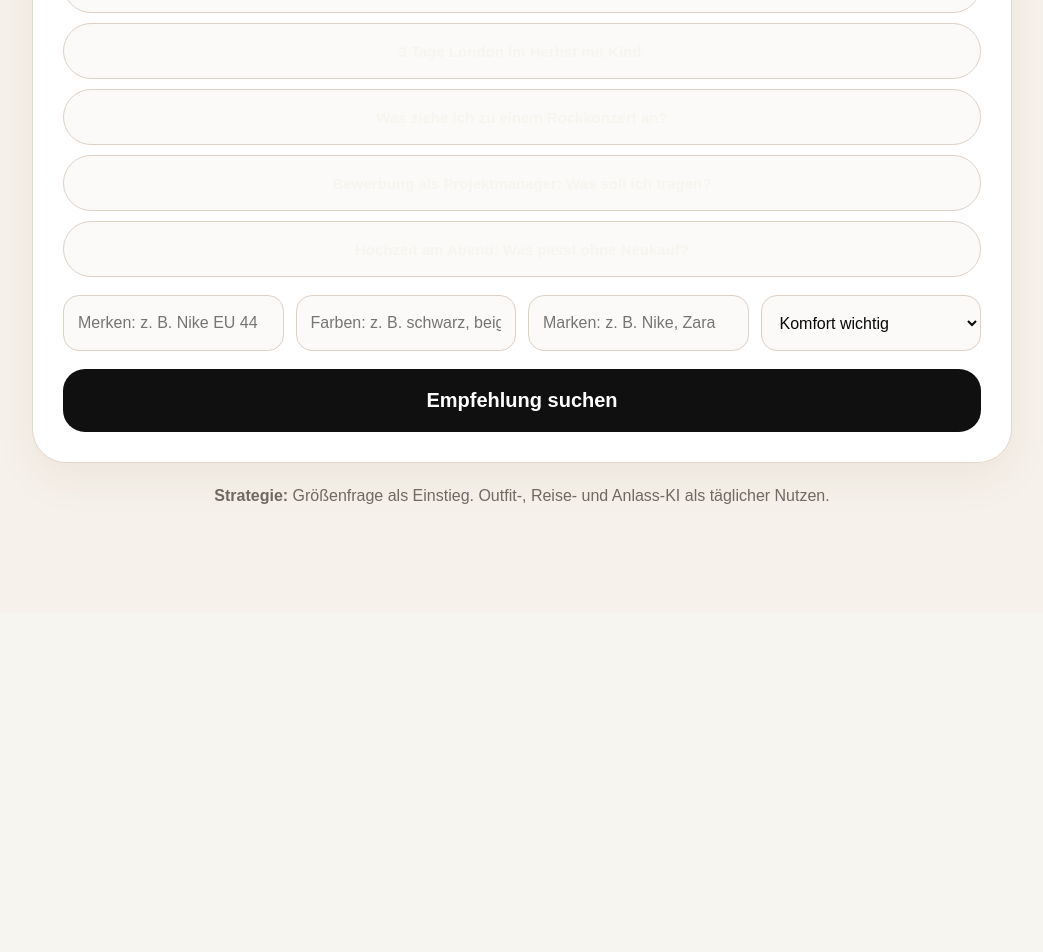
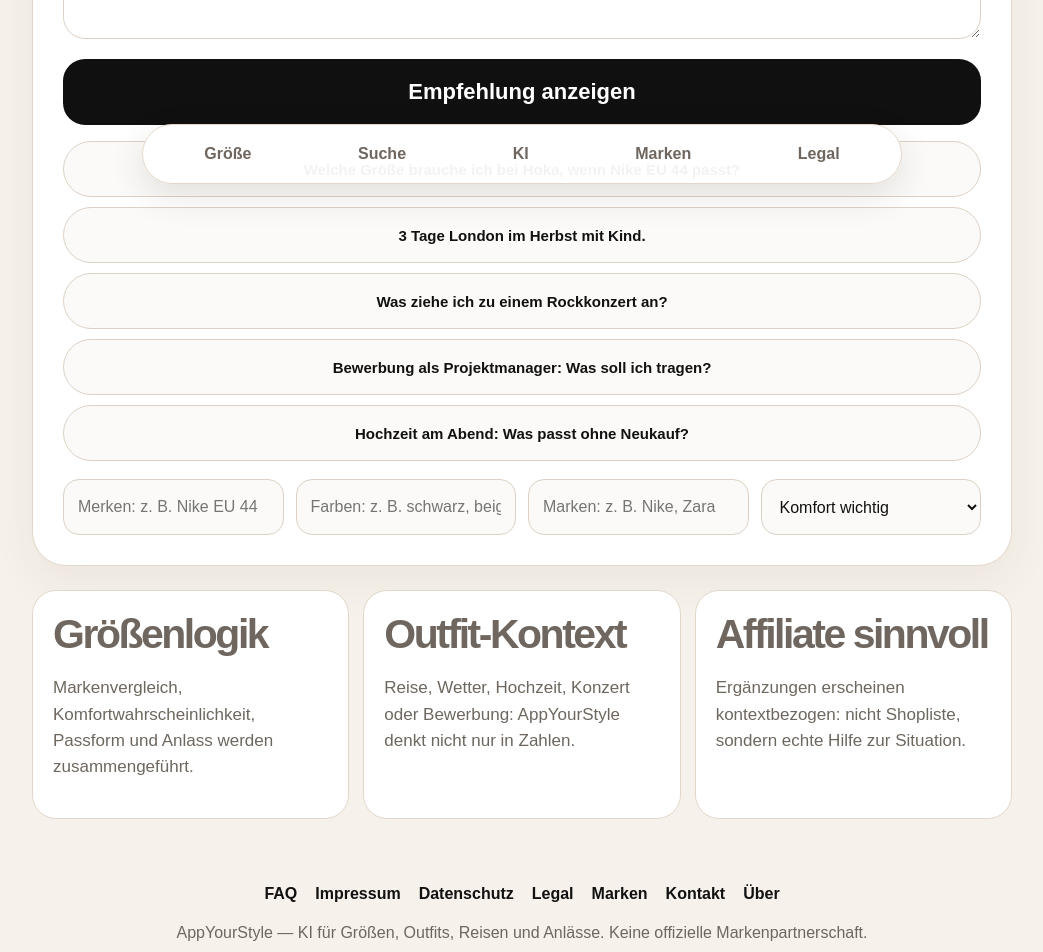
Before and after one commit to App060111/appyourstyle, a Next.js app: page / in a window 1280 px wide. Shown: the part 600-1552 px from the top of the page, without its empty margins (118-1161 px from the left). Before the commit the page ends 1351 px from the top, so only its background shows below. Built offline with nearby package versions, Linux system fonts and the light colour scheme.

Commit message:
Update page.jsx

```diff
--- a/app/page.jsx
+++ b/app/page.jsx
@@ -17,26 +17,37 @@ const DEFAULT_PRODUCTS = [
   { label: "Packtasche", reason: "hilft bei kurzen Trips mit Kind", url: "#" }
 ];
 
+const NAV_LINKS = [
+  { href: "/", label: "Größe" },
+  { href: "/ai-search", label: "Suche" },
+  { href: "/KI-Suche", label: "KI" },
+  { href: "/Marken", label: "Marken" },
+  { href: "/Legal", label: "Legal" }
+];
+
+const FOOTER_LINKS = [
+  { href: "/FAQ", label: "FAQ" },
+  { href: "/Impressum", label: "Impressum" },
+  { href: "/Datenschutz", label: "Datenschutz" },
+  { href: "/Legal", label: "Legal" },
+  { href: "/Marken", label: "Marken" },
+  { href: "/Kontakt", label: "Kontakt" },
+  { href: "/Über", label: "Über" }
+];
+
 function safeText(value, fallback = "") {
   if (typeof value === "string") return value;
   if (value === null || value === undefined) return fallback;
-  try {
-    return JSON.stringify(value, null, 2);
-  } catch {
-    return fallback;
-  }
+  try { return JSON.stringify(value, null, 2); } catch { return fallback; }
 }
 
 function normalizeProducts(value) {
   if (!Array.isArray(value)) return DEFAULT_PRODUCTS;
-  const mapped = value
-    .filter(Boolean)
-    .map((item) => ({
-      label: safeText(item?.label || item?.name, "Sinnvolle Ergänzung"),
-      reason: safeText(item?.reason || item?.why, "passt zur Situation"),
-      url: safeText(item?.url, "#")
-    }))
-    .filter((item) => item.label);
+  const mapped = value.filter(Boolean).map((item) => ({
+    label: safeText(item?.label || item?.name, "Sinnvolle Ergänzung"),
+    reason: safeText(item?.reason || item?.why, "passt zur Situation"),
+    url: safeText(item?.url, "#")
+  })).filter((item) => item.label);
   return mapped.length ? mapped : DEFAULT_PRODUCTS;
 }
 
@@ -47,31 +58,17 @@ export default function AppYourStylePage() {
   const [products, setProducts] = useState(DEFAULT_PRODUCTS);
   const [loading, setLoading] = useState(false);
   const [notice, setNotice] = useState("");
-  const [memory, setMemory] = useState({
-    sizes: "",
-    favoriteColors: "",
-    comfort: "bequem",
-    brands: ""
-  });
+  const [memory, setMemory] = useState({ sizes: "", favoriteColors: "", comfort: "bequem", brands: "" });
 
   useEffect(() => {
     try {
       const saved = window.localStorage.getItem("appyourstyle_context_memory");
-      if (saved) {
-        const parsed = JSON.parse(saved);
-        setMemory((prev) => ({ ...prev, ...parsed }));
-      }
-    } catch {
-      // LocalStorage darf die App nie blockieren.
-    }
+      if (saved) setMemory((prev) => ({ ...prev, ...JSON.parse(saved) }));
+    } catch {}
   }, []);
 
   useEffect(() => {
-    try {
-      window.localStorage.setItem("appyourstyle_context_memory", JSON.stringify(memory));
-    } catch {
-      // LocalStorage darf die App nie blockieren.
-    }
+    try { window.localStorage.setItem("appyourstyle_context_memory", JSON.stringify(memory)); } catch {}
   }, [memory]);
 
   const contextLabel = useMemo(() => {
@@ -95,34 +92,14 @@ export default function AppYourStylePage() {
         headers: { "Content-Type": "application/json" },
         body: JSON.stringify({ query, frage: query, memory })
       });
-
-      const data = await response.json().catch(() => ({
-        success: false,
-        result: "Die API hat keine lesbare JSON-Antwort geliefert."
-      }));
-
-      const nextAnswer = safeText(
-        data?.result || data?.answer || data?.analysis || data?.message,
-        "Keine Antwort erhalten."
-      );
-
-      setAnswer(nextAnswer);
-      setVisualPrompt(
-        safeText(
-          data?.visualPrompt || data?.imagePrompt,
-          "Realistische Outfit-Situation mit Wettergefühl, Layering und Komfort."
-        )
-      );
+      const data = await response.json().catch(() => ({ success: false, result: "Die API hat keine lesbare JSON-Antwort geliefert." }));
+      setAnswer(safeText(data?.result || data?.answer || data?.analysis || data?.message, "Keine Antwort erhalten."));
+      setVisualPrompt(safeText(data?.visualPrompt || data?.imagePrompt, "Realistische Outfit-Situation mit Wettergefühl, Layering und Komfort."));
       setProducts(normalizeProducts(data?.products));
-
-      if (!response.ok || (data?.mode && data.mode !== "openai")) {
-        setNotice("Fallback aktiv: AppYourStyle bleibt stabil, auch wenn die Live-KI nicht antwortet.");
-      }
-    } catch (error) {
+      if (!response.ok || (data?.mode && data.mode !== "openai")) setNotice("Fallback aktiv: AppYourStyle bleibt stabil, auch wenn die Live-KI nicht antwortet.");
+    } catch {
       setNotice("Fallback aktiv: Verbindung konnte nicht erreicht werden.");
-      setAnswer(
-        "AppYourStyle Empfehlung: Wähle zuerst den bequemsten vorhandenen Look. Bei viel Laufweg oder Reise sind bequeme Schuhe, Layering und wetterfeste Ergänzungen wichtiger als ein komplett neuer Kauf."
-      );
+      setAnswer("AppYourStyle Empfehlung: Wähle zuerst den bequemsten vorhandenen Look. Bei viel Laufweg oder Reise sind bequeme Schuhe, Layering und wetterfeste Ergänzungen wichtiger als ein komplett neuer Kauf.");
       setVisualPrompt("Komfortabler, wetterangepasster Outfitlook mit vorhandener Kleidung und wenigen sinnvollen Ergänzungen.");
       setProducts(DEFAULT_PRODUCTS);
     } finally {
@@ -134,70 +111,43 @@ export default function AppYourStylePage() {
     <main style={styles.page}>
       <section style={styles.shell}>
         <header style={styles.header}>
-          <div>
-            <h1 style={styles.logo}>AppYourStyle</h1>
-            <p style={styles.subtle}>KI für Größen, Outfits, Reisen und Anlässe</p>
-          </div>
-          <div style={styles.pill}>ohne Login starten</div>
+          <a href="/" style={styles.logoLink}>AppYourStyle</a>
+          <a href="#start" style={styles.pill}>ohne Login starten</a>
         </header>
 
-        <section style={styles.hero}>
+        <section id="start" style={styles.hero}>
           <div style={styles.badge}>{contextLabel}</div>
-          <h2 style={styles.title}>Welche Größe? Was ziehe ich an?</h2>
-          <p style={styles.lead}>
-            Starte mit einer einfachen Frage. AppYourStyle denkt in Größenlogik, Situation,
-            Outfitgefühl und sinnvollen Ergänzungen.
-          </p>
+          <h1 style={styles.title}>Welche Größe? Was ziehe ich an?</h1>
+          <p style={styles.lead}>Starte mit einer einfachen Frage. AppYourStyle denkt in Größenlogik, Situation, Outfitgefühl und sinnvollen Ergänzungen.</p>
 
           <textarea
             value={query}
             onChange={(event) => setQuery(event.target.value)}
             rows={5}
             style={styles.textarea}
-            placeholder="z. B. 4 Tage Barcelona mit Kind oder Welche Größe brauche ich bei Hoka?"
+            placeholder="z. B. Nike Größe 44,5: Was muss ich bei Lloyd Schuhen bestellen?"
           />
+
+          <button type="button" style={styles.ctaSticky} onClick={runAI} disabled={loading}>
+            {loading ? "Empfehlung wird erstellt..." : "Empfehlung anzeigen"}
+          </button>
 
           <div style={styles.chips}>
             {QUICK_PROMPTS.map((prompt) => (
-              <button key={prompt} type="button" style={styles.chip} onClick={() => setQuery(prompt)}>
-                {prompt}
-              </button>
+              <button key={prompt} type="button" style={styles.chip} onClick={() => setQuery(prompt)}>{prompt}</button>
             ))}
           </div>
 
           <div style={styles.memoryGrid}>
-            <input
-              style={styles.input}
-              value={memory.sizes}
-              onChange={(e) => setMemory({ ...memory, sizes: e.target.value })}
-              placeholder="Merken: z. B. Nike EU 44"
-            />
-            <input
-              style={styles.input}
-              value={memory.favoriteColors}
-              onChange={(e) => setMemory({ ...memory, favoriteColors: e.target.value })}
-              placeholder="Farben: z. B. schwarz, beige"
-            />
-            <input
-              style={styles.input}
-              value={memory.brands}
-              onChange={(e) => setMemory({ ...memory, brands: e.target.value })}
-              placeholder="Marken: z. B. Nike, Zara"
-            />
-            <select
-              style={styles.input}
-              value={memory.comfort}
-              onChange={(e) => setMemory({ ...memory, comfort: e.target.value })}
-            >
+            <input style={styles.input} value={memory.sizes} onChange={(e) => setMemory({ ...memory, sizes: e.target.value })} placeholder="Merken: z. B. Nike EU 44" />
+            <input style={styles.input} value={memory.favoriteColors} onChange={(e) => setMemory({ ...memory, favoriteColors: e.target.value })} placeholder="Farben: z. B. schwarz, beige" />
+            <input style={styles.input} value={memory.brands} onChange={(e) => setMemory({ ...memory, brands: e.target.value })} placeholder="Marken: z. B. Nike, Zara" />
+            <select style={styles.input} value={memory.comfort} onChange={(e) => setMemory({ ...memory, comfort: e.target.value })}>
               <option value="bequem">Komfort wichtig</option>
               <option value="stylish">Style wichtiger</option>
               <option value="balanced">ausgeglichen</option>
             </select>
           </div>
-
-          <button type="button" style={styles.cta} onClick={runAI} disabled={loading}>
-            {loading ? "Empfehlung wird erstellt..." : "Empfehlung suchen"}
-          </button>
         </section>
 
         {(answer || notice) ? (
@@ -206,24 +156,19 @@ export default function AppYourStylePage() {
               <div style={styles.badgeDark}>KI-Ergebnis</div>
               <div style={styles.score}>Komfort-Check aktiv</div>
             </div>
-
             {notice ? <p style={styles.notice}>{safeText(notice)}</p> : null}
-
-            <h3 style={styles.sectionTitle}>Empfehlung</h3>
+            <h2 style={styles.sectionTitle}>Empfehlung</h2>
             <pre style={styles.answerBox}>{safeText(answer, "Keine Antwort")}</pre>
 
             <div style={styles.visualCard}>
               <div>
-                <h3 style={styles.sectionTitle}>KI-Outfitbild / visuelle Richtung</h3>
+                <h2 style={styles.sectionTitle}>KI-Outfitbild / visuelle Richtung</h2>
                 <pre style={styles.answerBox}>{safeText(visualPrompt, "Keine visuelle Richtung")}</pre>
               </div>
-              <div style={styles.visualMock}>
-                <span>Outfitgefühl</span>
-                <strong>Layering · Komfort · Kontext</strong>
-              </div>
+              <div style={styles.visualMock}><span>Outfitgefühl</span><strong>Layering · Komfort · Kontext</strong></div>
             </div>
 
-            <h3 style={styles.sectionTitle}>Das könnte sinnvoll sein</h3>
+            <h2 style={styles.sectionTitle}>Das könnte sinnvoll sein</h2>
             <div style={styles.productGrid}>
               {products.map((product, index) => (
                 <a key={`${product.label}-${index}`} href={product.url || "#"} style={styles.productCard}>
@@ -235,50 +180,66 @@ export default function AppYourStylePage() {
 
             <div style={styles.saveBox}>
               <strong>Später speichern?</strong>
-              <span>
-                Sobald du echten Mehrwert hast, kann AppYourStyle dein Stilprofil per Google, Apple
-                oder Magic Link sichern. Kein Login-Zwang am Anfang.
-              </span>
+              <span>Sobald du echten Mehrwert hast, kann AppYourStyle dein Stilprofil per Google, Apple oder Magic Link sichern. Kein Login-Zwang am Anfang.</span>
             </div>
           </section>
         ) : null}
 
+        <section style={styles.infoGrid}>
+          <div style={styles.infoCard}><h2>Größenlogik</h2><p>Markenvergleich, Komfortwahrscheinlichkeit, Passform und Anlass werden zusammengeführt.</p></div>
+          <div style={styles.infoCard}><h2>Outfit-Kontext</h2><p>Reise, Wetter, Hochzeit, Konzert oder Bewerbung: AppYourStyle denkt nicht nur in Zahlen.</p></div>
+          <div style={styles.infoCard}><h2>Affiliate sinnvoll</h2><p>Ergänzungen erscheinen kontextbezogen: nicht Shopliste, sondern echte Hilfe zur Situation.</p></div>
+        </section>
+
         <footer style={styles.footer}>
-          <strong>Strategie:</strong> Größenfrage als Einstieg. Outfit-, Reise- und Anlass-KI als täglicher Nutzen.
+          <div style={styles.footerLinks}>
+            {FOOTER_LINKS.map((link) => <a key={link.href} href={link.href} style={styles.footerLink}>{link.label}</a>)}
+          </div>
+          <p style={styles.footerText}>AppYourStyle — KI für Größen, Outfits, Reisen und Anlässe. Keine offizielle Markenpartnerschaft.</p>
         </footer>
       </section>
+
+      <nav style={styles.bottomNav}>
+        {NAV_LINKS.map((link) => <a key={link.href} href={link.href} style={styles.bottomLink}>{link.label}</a>)}
+      </nav>
     </main>
   );
 }
 
 const styles = {
-  page: { minHeight: "100vh", background: "#f6f1ea", color: "#101010", fontFamily: "Arial, sans-serif", padding: "28px" },
+  page: { minHeight: "100vh", background: "#f6f1ea", color: "#101010", fontFamily: "Arial, sans-serif", padding: "28px 18px 120px" },
   shell: { maxWidth: "980px", margin: "0 auto", paddingBottom: "80px" },
   header: { display: "flex", justifyContent: "space-between", alignItems: "center", gap: "16px", background: "#fff", border: "1px solid #e3d7ca", borderRadius: "28px", padding: "18px 22px", marginBottom: "28px" },
-  logo: { margin: 0, fontSize: "30px", fontWeight: 900 },
-  subtle: { margin: "6px 0 0", color: "#756e66" },
-  pill: { background: "#f3efff", color: "#6b58f4", padding: "12px 16px", borderRadius: "999px", fontWeight: 800 },
+  logoLink: { margin: 0, fontSize: "30px", fontWeight: 900, color: "#111", textDecoration: "none" },
+  pill: { background: "#f3efff", color: "#6b58f4", padding: "12px 16px", borderRadius: "999px", fontWeight: 800, textDecoration: "none" },
   hero: { background: "#fff", border: "1px solid #e3d7ca", borderRadius: "34px", padding: "30px", boxShadow: "0 16px 45px rgba(60,45,30,0.06)" },
   badge: { display: "inline-block", background: "#f3efff", color: "#6b58f4", padding: "10px 16px", borderRadius: "999px", fontWeight: 900, marginBottom: "18px" },
   badgeDark: { display: "inline-block", background: "#111", color: "#fff", padding: "10px 16px", borderRadius: "999px", fontWeight: 900 },
-  title: { fontSize: "48px", lineHeight: 1.05, margin: "0 0 14px", fontWeight: 900 },
-  lead: { fontSize: "20px", lineHeight: 1.45, color: "#69635d", marginBottom: "22px" },
-  textarea: { width: "100%", boxSizing: "border-box", border: "1px solid #ddd1c5", borderRadius: "22px", padding: "18px", fontSize: "19px", resize: "vertical", outline: "none" },
-  chips: { display: "flex", flexWrap: "wrap", gap: "10px", marginTop: "14px" },
-  chip: { border: "1px solid #ddd1c5", background: "#fbfaf8", borderRadius: "999px", padding: "10px 14px", cursor: "pointer" },
+  title: { fontSize: "clamp(42px, 9vw, 68px)", lineHeight: 1.05, margin: "0 0 14px", fontWeight: 900 },
+  lead: { fontSize: "clamp(20px, 4.8vw, 28px)", lineHeight: 1.35, color: "#69635d", marginBottom: "22px" },
+  textarea: { width: "100%", boxSizing: "border-box", border: "1px solid #ddd1c5", borderRadius: "22px", padding: "18px", fontSize: "19px", resize: "vertical", outline: "none", color: "#111", background: "#fff" },
+  ctaSticky: { width: "100%", border: 0, borderRadius: "22px", background: "#101010", color: "#fff", padding: "20px", fontSize: "22px", fontWeight: 900, marginTop: "16px", cursor: "pointer" },
+  chips: { display: "flex", flexWrap: "wrap", gap: "10px", marginTop: "16px" },
+  chip: { border: "1px solid #ddd1c5", color: "#111", background: "#fbfaf8", borderRadius: "999px", padding: "12px 16px", cursor: "pointer", fontWeight: 800, fontSize: "15px" },
   memoryGrid: { display: "grid", gridTemplateColumns: "repeat(auto-fit, minmax(210px, 1fr))", gap: "12px", marginTop: "18px" },
-  input: { border: "1px solid #ddd1c5", borderRadius: "16px", padding: "14px", fontSize: "16px", background: "#fbfaf8" },
-  cta: { width: "100%", border: 0, borderRadius: "22px", background: "#101010", color: "#fff", padding: "20px", fontSize: "20px", fontWeight: 900, marginTop: "18px", cursor: "pointer" },
+  input: { border: "1px solid #ddd1c5", borderRadius: "16px", padding: "14px", fontSize: "16px", background: "#fbfaf8", color: "#111" },
   result: { background: "#fff", border: "1px solid #e3d7ca", borderRadius: "34px", padding: "30px", marginTop: "24px", boxShadow: "0 16px 45px rgba(60,45,30,0.06)" },
-  resultHeader: { display: "flex", justifyContent: "space-between", alignItems: "center", gap: "12px", marginBottom: "18px" },
+  resultHeader: { display: "flex", justifyContent: "space-between", alignItems: "center", gap: "12px", marginBottom: "18px", flexWrap: "wrap" },
   score: { background: "#f3efff", color: "#6b58f4", padding: "10px 14px", borderRadius: "999px", fontWeight: 800 },
   notice: { color: "#8a5a00", background: "#fff5d8", padding: "12px 14px", borderRadius: "16px" },
   sectionTitle: { fontSize: "25px", margin: "12px 0" },
   answerBox: { fontSize: "18px", lineHeight: 1.6, whiteSpace: "pre-wrap", wordBreak: "break-word", background: "#fff", color: "#111", border: "1px solid #eadfd5", borderRadius: "18px", padding: "16px", fontFamily: "Arial, sans-serif" },
-  visualCard: { display: "grid", gridTemplateColumns: "minmax(0, 1.2fr) minmax(220px, 0.8fr)", gap: "18px", background: "#f8f5ff", borderRadius: "26px", padding: "20px", marginTop: "20px" },
+  visualCard: { display: "grid", gridTemplateColumns: "repeat(auto-fit, minmax(230px, 1fr))", gap: "18px", background: "#f8f5ff", borderRadius: "26px", padding: "20px", marginTop: "20px" },
   visualMock: { minHeight: "180px", borderRadius: "24px", background: "linear-gradient(135deg, #efe7d8, #c7c0ff)", display: "flex", flexDirection: "column", justifyContent: "flex-end", padding: "20px", color: "#111" },
   productGrid: { display: "grid", gridTemplateColumns: "repeat(auto-fit, minmax(210px, 1fr))", gap: "14px" },
   productCard: { textDecoration: "none", color: "#111", background: "#fbfaf8", border: "1px solid #e3d7ca", borderRadius: "22px", padding: "18px", display: "flex", flexDirection: "column", gap: "8px" },
   saveBox: { marginTop: "22px", background: "#111", color: "#fff", borderRadius: "22px", padding: "20px", display: "flex", flexDirection: "column", gap: "8px" },
-  footer: { color: "#706961", marginTop: "24px", textAlign: "center" }
+  infoGrid: { display: "grid", gridTemplateColumns: "repeat(auto-fit, minmax(220px, 1fr))", gap: "14px", marginTop: "24px" },
+  infoCard: { background: "#fff", border: "1px solid #e3d7ca", borderRadius: "24px", padding: "20px", color: "#6f675f" },
+  footer: { marginTop: "34px", padding: "32px 0", color: "#6f675f", textAlign: "center" },
+  footerLinks: { display: "flex", flexWrap: "wrap", gap: "18px", justifyContent: "center", marginBottom: "18px" },
+  footerLink: { color: "#111", textDecoration: "none", fontWeight: 800 },
+  footerText: { margin: 0, fontSize: "16px" },
+  bottomNav: { position: "fixed", left: "50%", transform: "translateX(-50%)", bottom: "16px", width: "min(92vw, 760px)", background: "rgba(255,255,255,0.95)", border: "1px solid #e3d7ca", borderRadius: "999px", padding: "12px", display: "flex", justifyContent: "space-around", gap: "8px", boxShadow: "0 12px 35px rgba(60,45,30,0.12)", zIndex: 50 },
+  bottomLink: { color: "#6f675f", textDecoration: "none", fontWeight: 800, padding: "8px 10px" }
 };
```
